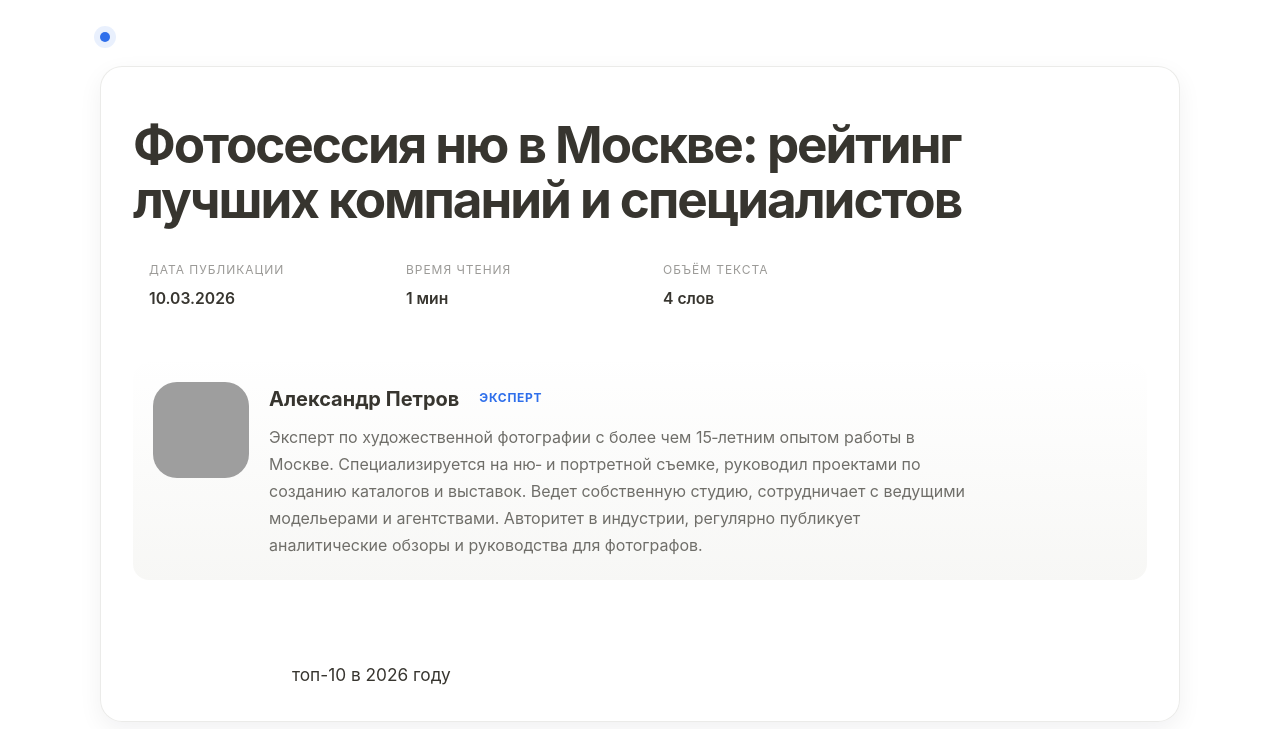
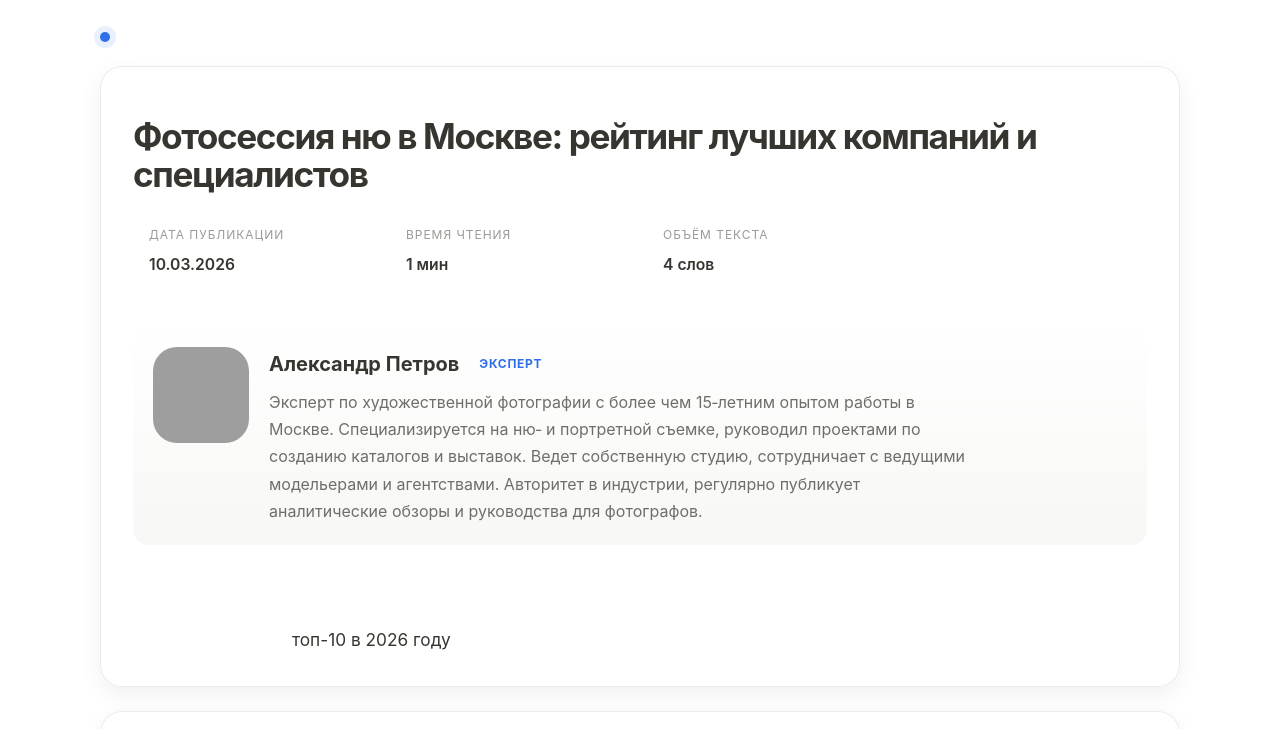
Before and after one commit to pashnin/fotosessiya-nyu-v-moskve-reyting, a plain HTML site: page index.html in a window 1280 px wide. Shown: the top 729 px of the page. Drawn offline with Linux system fonts and the light colour scheme; grey boxes are pictures that could not be loaded.

Commit message:
chore: sync styles.css from control panel

```diff
--- a/styles.css
+++ b/styles.css
@@ -132,7 +132,7 @@
         }
 
         .s-ceda-hero h1 {
-            font-size: clamp(2.2rem, 4vw, 3.7rem);
+            font-size: clamp(2.2rem, 4vw, 1.7rem);
             line-height: 1.08;
             letter-spacing: -0.04em;
             margin-bottom: 18px;
```
